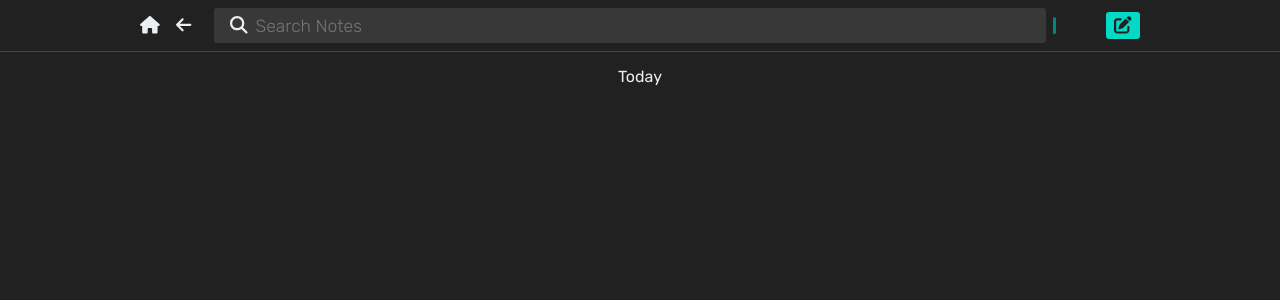
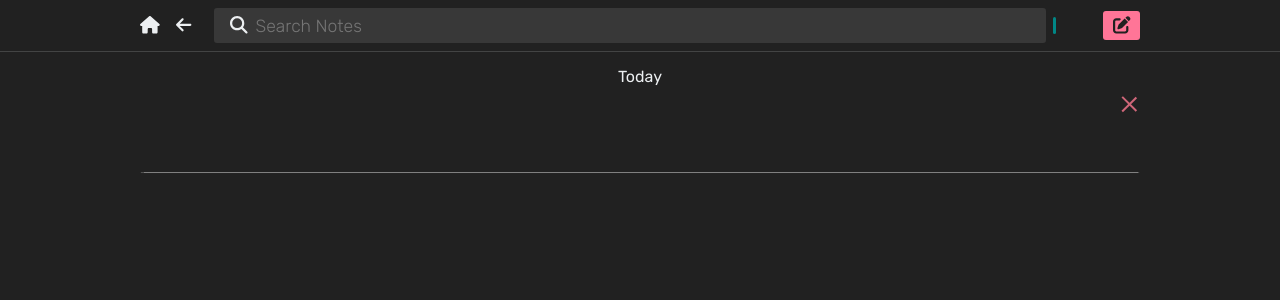
Before and after one commit to JadhavRohan5256/ideaflow, an Angular app: page / in a window 1280 px wide. Shown: the top 300 px of the page. Built offline with nearby package versions, Linux system fonts and the light colour scheme.

Commit message:
bug fixess

```diff
--- a/src/app/app.component.css
+++ b/src/app/app.component.css
@@ -79,13 +79,14 @@
 
 .nav-right .icons:first-of-type {
     background-color: var(--primary-color);
-    padding: 0.2rem 0.5rem;
+    padding:0.3rem 0.6rem;
     border-radius: 3px;
     color: #212121;
 }
 
 .nav-right .icons:last-of-type:hover {
-    color: var(--primary-variant-color);
+    opacity: 0.5;
+    color: #fff;
 }
 
 
--- a/src/app/app.module.ts
+++ b/src/app/app.module.ts
@@ -1,10 +1,10 @@
 import { NgModule } from '@angular/core';
 import { BrowserModule } from '@angular/platform-browser';
+import { ReactiveFormsModule } from '@angular/forms';
 
 import { AppComponent } from './app.component';
 import { EditorComponent } from './editor/editor.component';
 import { FontAwesomeModule } from '@fortawesome/angular-fontawesome';
-import { ReactiveFormsModule } from '@angular/forms';
 
 @NgModule({
   declarations: [
@@ -14,7 +14,7 @@ import { ReactiveFormsModule } from '@angular/forms';
   imports: [
     BrowserModule,
     FontAwesomeModule,
-    ReactiveFormsModule
+    ReactiveFormsModule,
   ],
   providers: [],
   bootstrap: [AppComponent]
--- a/src/app/editor/editor.component.css
+++ b/src/app/editor/editor.component.css
@@ -22,15 +22,51 @@
 .editor-wrapper {
     width: 100%;
     display: flex;
+    flex-direction: row;
+    position: relative;
+    box-shadow: 0 1.5px 1px -1px gray;
+}
+
+.editor-warpper-right {
+    width: 50px;
+    display: flex;
     flex-direction: column;
-    position: relative;
+    justify-content: space-between;
+}
+
+.close-wrapper {
+    width: 20px;
+    cursor: pointer;
+    margin-top: 1rem;
+    align-self: end;
+}
+
+.close-wrapper:hover p {
+    opacity: 0.5;
+}
+
+.close-icon {
+    display: flex;
+    flex-direction: column;
+}
+
+.close-icon p {
+    border-bottom: 2px solid var(--danger);
+}
+
+.close-icon p:first-of-type {
+    transform: rotate(45deg) translateY(1px);
+}
+
+.close-icon p:last-of-type {
+    transform: rotate(-45deg) translateY(-1px);
 }
 
 .editor-wrapper .time {
-    text-align: right;
-    margin: 1rem 0;
-    font-weight: 300;
+    font-size: 0.7rem;
+    font-weight: 200;
     font-style: italic;
+    align-self: end;
 }
 
 .editor-wrapper .textarea {
@@ -40,11 +76,10 @@
     border: none;
     color: var(--text-color);
     font-size: 1.1rem;
-    box-shadow: 0 1.5px 1px -1px gray;
     width: 100%;
-    height: 50px;
+    height: 70px;
     margin-top: 1rem;
-    padding-bottom: 1rem;
+    /* padding-bottom: 1rem; */
     font-family: var(--poppin);
     font-weight: 200;
     z-index: 3;
@@ -98,7 +133,7 @@
 
 .previous-ideas {
     max-height: 200px;
-    overflow-y: scroll;
+    overflow-y: auto;
     background-color: var(--bg-surface-color);
     padding-bottom: 1rem;
 }
@@ -113,8 +148,8 @@
 }
 
 .previous-ideas::-webkit-scrollbar-track {
-    background-color: var(--bg-surface-color);
     border-radius: 7px;
+    display: none;
 }
 
 .previous-ideas p {
--- a/src/app/editor/editor.component.html
+++ b/src/app/editor/editor.component.html
@@ -2,24 +2,37 @@
     <div class="idea-wrapper" id="two" [formGroup]="CurrentIdeas">
         <p class="content-date">Today</p>
         <div class="ideas" formArrayName="items">
-            <div class="editor-wrapper" *ngFor="let div of items.controls.slice().reverse(); let idx = index;">
-                <small class="time"></small>
+            <div
+                class="editor-wrapper"
+                *ngFor="let div of items.controls.slice().reverse(); let idx = index;">
                 <div
                     contenteditable="true"
-                    [id]="'editable_' + idx"
-                    [formGroupName]="idx"
-                    (input)="changeDetection($event, idx)"
+                    [id]="'editable_' + ((items.value.length - 1) - idx)"
+                    (input)="changeDetection($event, ((items.value.length - 1) - idx))"
                     class="textarea"
-                    (blur)="addIdea(idx)"
-                    (keydown)="deleteIdeas($event, idx)"
+                    (keydown)="onAnyKeyPress(((items.value.length - 1) - idx), $event)"
+                    matTooltip="Press Alt + ArrowDown to add one more editor"
                     >
                 </div>
+                <div class="editor-warpper-right" (click)="onClickDeleteIdea(((items.value.length - 1) - idx), true)">
+                    <div class="close-wrapper">
+                        <div class="close-icon">
+                            <p></p>
+                            <p></p>
+                        </div>
+                    </div>
+                    <!-- <p class="time">2:60 Am</p> -->
+                </div>
                 <!-- all ideas dialog box -->
-                <div class="previous-ideas-wrapper"
-                    *ngIf="ideaMenuOpen.flag && idx === ideaMenuOpen.control && ideaMenuOpen.length > 0" [ngStyle]="boxPosition">
+                <div
+                    class="previous-ideas-wrapper"
+                    *ngIf="ideaMenuOpen.flag && ((items.value.length - 1) - idx) === ideaMenuOpen.control &&  ideaMenuOpen.length > 0"
+                    [ngStyle]="boxPosition">
                     <span>Select Ideas</span>
                     <div class="previous-ideas">
-                        <p *ngFor="let idea of getAllIdeas(); let i = index;" (click)="addAnotherIdeaAsRef(idx, i)">
+                        <p
+                            *ngFor="let idea of getAllIdeas(); let i = index;"
+                            (click)="addAnotherIdeaAsRef(((items.value.length - 1) - idx), idea)">
                             <span>{{idea}}</span>
                         </p>
                     </div>
--- a/src/app/editor/editor.component.ts
+++ b/src/app/editor/editor.component.ts
@@ -1,4 +1,4 @@
-import { Component, ElementRef, OnDestroy, OnInit, Renderer2 } from "@angular/core";
+import { Component, OnDestroy, OnInit } from "@angular/core";
 import { FormArray, FormBuilder, FormControl, FormGroup } from "@angular/forms";
 import { AppService } from "../app.service";
 import { faArrowRightLong } from '@fortawesome/free-solid-svg-icons'
@@ -19,7 +19,6 @@ export class EditorComponent implements OnInit, OnDestroy {
         'flag': false,
         'length': 0
     }
-
     allIdeas: string[] = []
 
     constructor(
@@ -30,34 +29,39 @@ export class EditorComponent implements OnInit, OnDestroy {
     }
 
     ngOnInit(): void {
-        this.allIdeas = this.appService.getIdeas();
-        let modifed = this.allIdeas.map((idea) => {
+
+        let allIdeas!:string[];
+        allIdeas = this.appService.getIdeas().filter((idea)=>idea !== "");
+        let allIdeasHTML = allIdeas.map((idea) => {
             let htmlCode = '';
             let splittedArr = idea.split('<>')
-            if (splittedArr.length > 0) {
-                splittedArr.forEach((item, i) => {
-                    if (item !== '' && i > 0) htmlCode += `<span style="color: #018786; font-weight: 500;"><>${item}</span>`
-                })
-            }
+            splittedArr.forEach((item, i) => {
+                if (item !== '' && i > 0) {
+                    htmlCode += `<span style="color: #018786; font-weight: 500;"><>${item}</span>`
+                }
+            })
 
             return splittedArr[0] + htmlCode;
         })
 
-        this.CurrentIdeas = this.formBuilder.group({
-            'items': this.formBuilder.array(this.allIdeas)
+        if(allIdeas.length === 0) {
+            allIdeas.push('')
+        }
+
+        this.CurrentIdeas = new FormGroup({
+            'items': this.formBuilder.array(allIdeas)
         });
 
         setTimeout(() => {
-            modifed = modifed.reverse();
-            if (modifed.length > 0) {
-                modifed.forEach((item, i) => {
+            if (allIdeasHTML.length > 0) {
+                allIdeasHTML.forEach((item, i) => {
                     let eleRef = document.getElementById(`editable_${i}`) as HTMLDivElement;
                     if (eleRef) {
                         eleRef.innerHTML = item;
                     }
                 })
             }
-        }, 200);
+        }, 5);
 
         this.appService.newIdea.subscribe((value) => {
             if (value) {
@@ -70,59 +74,62 @@ export class EditorComponent implements OnInit, OnDestroy {
         return this.CurrentIdeas.get('items') as FormArray
     }
 
-    getAllIdeas() {
-        const modif = this.allIdeas.filter((val) => val !== '');
-        return modif
+    getAllIdeas(): string[] {
+        return [...this.items.value].filter((idea) => idea !== '')
     }
+
 
     changeDetection(event: any, idx: number) {
         let contentValue = (event.target as HTMLDivElement).textContent;
         contentValue = this.replacedValue(contentValue);
-        if (contentValue === '') return;
-        this.updateDivValue(contentValue, idx);
+        this.updateControlValue(contentValue, idx, event)
         if (contentValue.endsWith('<>')) {
             this.ideaMenuOpen = {
                 flag: true,
                 control: idx,
-                length: this.allIdeas.length
+                length: this.getAllIdeas().length
             }
         }
         else {
             this.ideaMenuOpen = {
                 flag: false,
-                length: this.allIdeas.length
+                length: this.getAllIdeas().length
             }
         }
-        this.boxPosition = this.getCursorPos(event, idx);
 
     }
 
-    updateDivValue(newValue: string, index: number) {
-        this.items.controls[index].setValue(newValue)
+    updateControlValue(contentValue: string, idx: number, event?: any): void {
+        if (event) {
+            this.boxPosition = this.getCursorPos(event, idx);
+        }
+
+        if (contentValue.endsWith('<>')) {
+            this.items.controls[idx].setValue(contentValue.slice(0, -2))
+        }
+        else {
+            this.items.controls[idx].setValue(contentValue)
+        }
+
+        this.saveData();
     }
 
-    addAnotherIdeaAsRef(idx: number, index: number) {
+    addAnotherIdeaAsRef(idx: number, selectedIdea: string) {
         let controlValue = this.items.at(idx).value;
-        if (controlValue && controlValue !== this.allIdeas[index]) {
-            let modifiedValue = `<span style="color: #018786; font-weight: 500;">${this.allIdeas[index]}`;
+        if (controlValue && controlValue !== selectedIdea) {
+            let modifiedValue = `<span style="color: #018786; font-weight: 500;"><>${selectedIdea}`;
             let contentEditableDiv = document.getElementById(`editable_${idx}`) as HTMLDivElement;
+            if(contentEditableDiv.textContent?.endsWith('<>')) {
+                contentEditableDiv.textContent = contentEditableDiv.textContent.slice(0, -2)
+            }
             contentEditableDiv.innerHTML += modifiedValue;
-            let innerText = this.replacedValue(contentEditableDiv.textContent);
-            if (innerText && !this.allIdeas.includes(innerText)) {
-                if (this.allIdeas.includes(controlValue)) {
-                    this.allIdeas[this.allIdeas.indexOf(controlValue)] = innerText;
-                }
-                else {
-                    this.allIdeas.push(innerText)
-                }
-            }
+            this.updateControlValue(controlValue + '<>' + selectedIdea, idx);
         }
         this.ideaMenuOpen = {
             flag: false,
             control: idx,
-            length: this.allIdeas.length
+            length: this.getAllIdeas().length
         }
-        this.ngOnDestroy()
     }
 
     private replacedValue(rawValue: string | null): string {
@@ -134,14 +141,13 @@ export class EditorComponent implements OnInit, OnDestroy {
 
     private getCursorPos(event: Event, idx: number): { 'left': string, 'top': string } {
         const eventRef = event.target as HTMLInputElement;
-        let selectionStart = eventRef.selectionStart;
         const selection = window.getSelection();
-        if (selection && selection.rangeCount > 0) {
-            const range = selection.getRangeAt(0);
-            selectionStart = range.startOffset;
+        let selectionStart = 0;
+        if (selection) {
+            selectionStart = selection.focusOffset
+
         }
-        if (!selectionStart) return { left: '0px', top: '50px' };
-        const textBeforeCaret = this.items.controls[idx].value.substring(0, selectionStart);
+        const textBeforeCaret = this.items.value[idx];
         const span = document.createElement('span');
         span.style.visibility = 'hidden';
         span.style.position = 'absolute';
@@ -152,41 +158,69 @@ export class EditorComponent implements OnInit, OnDestroy {
         const caretPositionX = span.offsetWidth;
         const caretPositionY = span.offsetHeight;
         document.body.removeChild(span);
-
         return {
             'left': `${caretPositionX}px`,
             'top': `${caretPositionY + 50}px`
         }
     }
 
-    addIdea(idx: number) {
-        let idea = this.items.at(idx).value
-        if (!this.allIdeas.includes(idea)) {
-            this.allIdeas.push(idea)
+    onAnyKeyPress(idx: number, event: KeyboardEvent) {
+        if (event.key === 'Delete') {
+            this.onClickDeleteIdea(idx, true)
         }
-        this.ngOnDestroy()
+
+        if(event.altKey && event.key) {
+            this.duplicateControl(idx, event.key);
+        }
+
+        if(event.ctrlKey && (event.key === 'Enter' || event.key === ' ')) {
+            this.boxPosition = this.getCursorPos(event, idx);
+            this.ideaMenuOpen = {
+                flag: true,
+                control: idx,
+                length: this.getAllIdeas().length
+            }
+        }
     }
 
-    deleteIdeas(event: KeyboardEvent, idx: number) {
-        if (event.key === 'Delete') {
+    onClickDeleteIdea(idx: number, isDelete: boolean) {
+        if (isDelete) {
             let contentEditableDiv = document.getElementById(`editable_${idx}`) as HTMLDivElement;
-            let controlValue = this.items.controls[idx].value;
-            console.log('control value ', controlValue)
-            console.log('span value', contentEditableDiv.querySelector('span:last-of-type')?.textContent)
-            contentEditableDiv.querySelector('span:last-of-type')?.remove()
+            let lastSpan = contentEditableDiv.querySelector('span:last-of-type')
+            if(lastSpan) {
+                lastSpan?.remove()
+                this.updateControlValue(this.replacedValue(contentEditableDiv.textContent), idx);
+            }
+            else{
+                this.items.removeAt(idx);
+            }
+
+            this.saveData()
         }
-        this.ngOnDestroy()
     }
 
     clickedOutside(): void {
         this.ideaMenuOpen = {
             flag: false,
-            length: this.allIdeas.length
+            length: this.getAllIdeas().length
         }
     }
 
+    duplicateControl(idx: number, key: string): void {
+        const controlToDuplicate =  this.items.at(idx);
+        const duplicatedControl = new FormControl('');
+        if(key === 'ArrowDown') {
+            console.log('added down')
+            this.items.insert(idx - 1, duplicatedControl);
+        }
+        this.saveData()
+    }
+
     ngOnDestroy(): void {
-        this.allIdeas = this.getAllIdeas()
-        this.appService.saveIdeas(this.allIdeas)
+        this.saveData();
+    }
+
+    private saveData(): void {
+        this.appService.saveIdeas([...this.items.value])
     }
 }
--- a/src/styles.css
+++ b/src/styles.css
@@ -10,8 +10,9 @@
 
 :root {
     /* common color  */
-    --primary-color: #03DAC5;
+    --primary-color: #FF7597;
     --primary-variant-color: #018786;
+    --danger: #CF6679;
 }
 
 :root {
```
